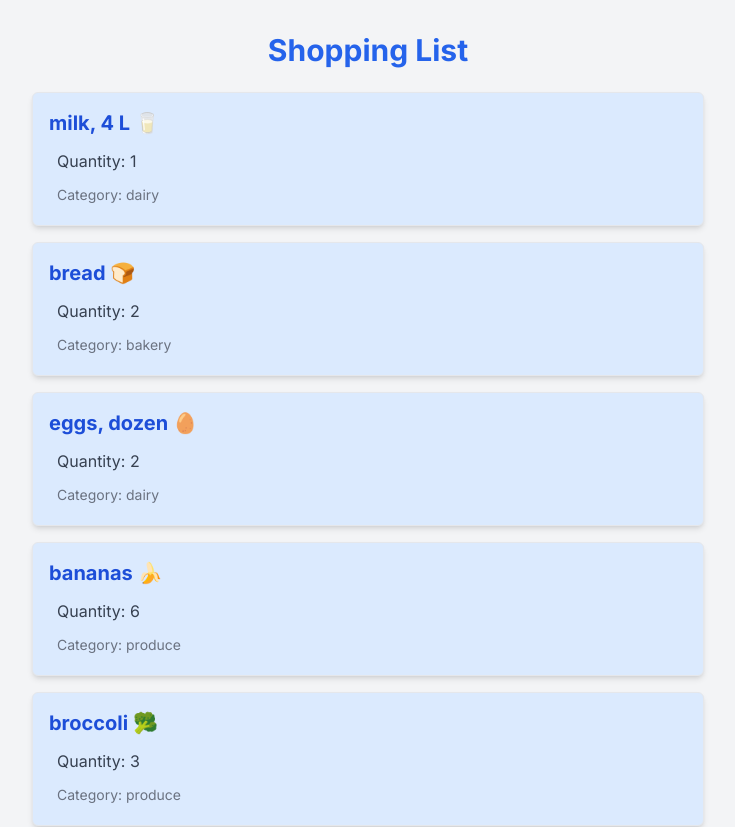
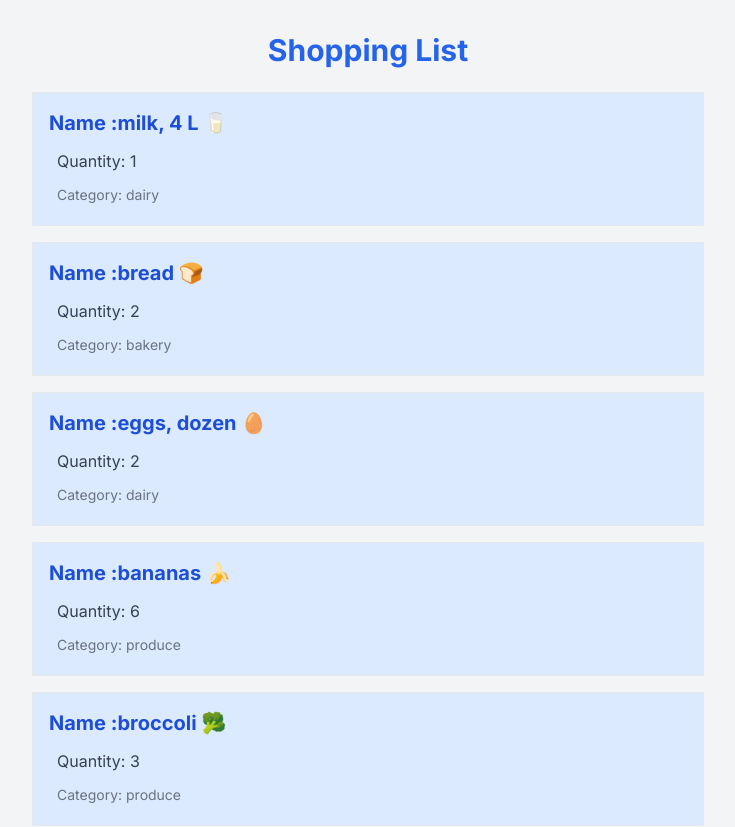
Before and after one commit to mosmee21/cprg306-assignments, a Next.js app: page /week3 in a window 1280 px wide. Shown: the top 827 px of the page, without its empty margins (272-1007 px from the left). Built offline with nearby package versions, Linux system fonts and the light colour scheme.

Commit message:
Update item.js

```diff
--- a/app/week3/item.js
+++ b/app/week3/item.js
@@ -2,8 +2,8 @@ import React from 'react';
 
 function Item({ name, quantity, category }) {
   return (
-    <li className="bg-blue-100 border p-4 rounded-md shadow-md mb-4">
-      <h3 className="font-bold text-xl mb-2 text-blue-700">{name}</h3>
+    <li className="bg-blue-100 border p-4  mb-4">
+      <h3 className="font-bold text-xl mb-2 text-blue-700">Name :{name}</h3>
       <p className="text-gray-700 text-base mb-1 pl-2 py-1">Quantity: {quantity}</p>
       <p className="text-gray-500 text-sm pl-2 py-1">Category: {category}</p>
     </li>
```
